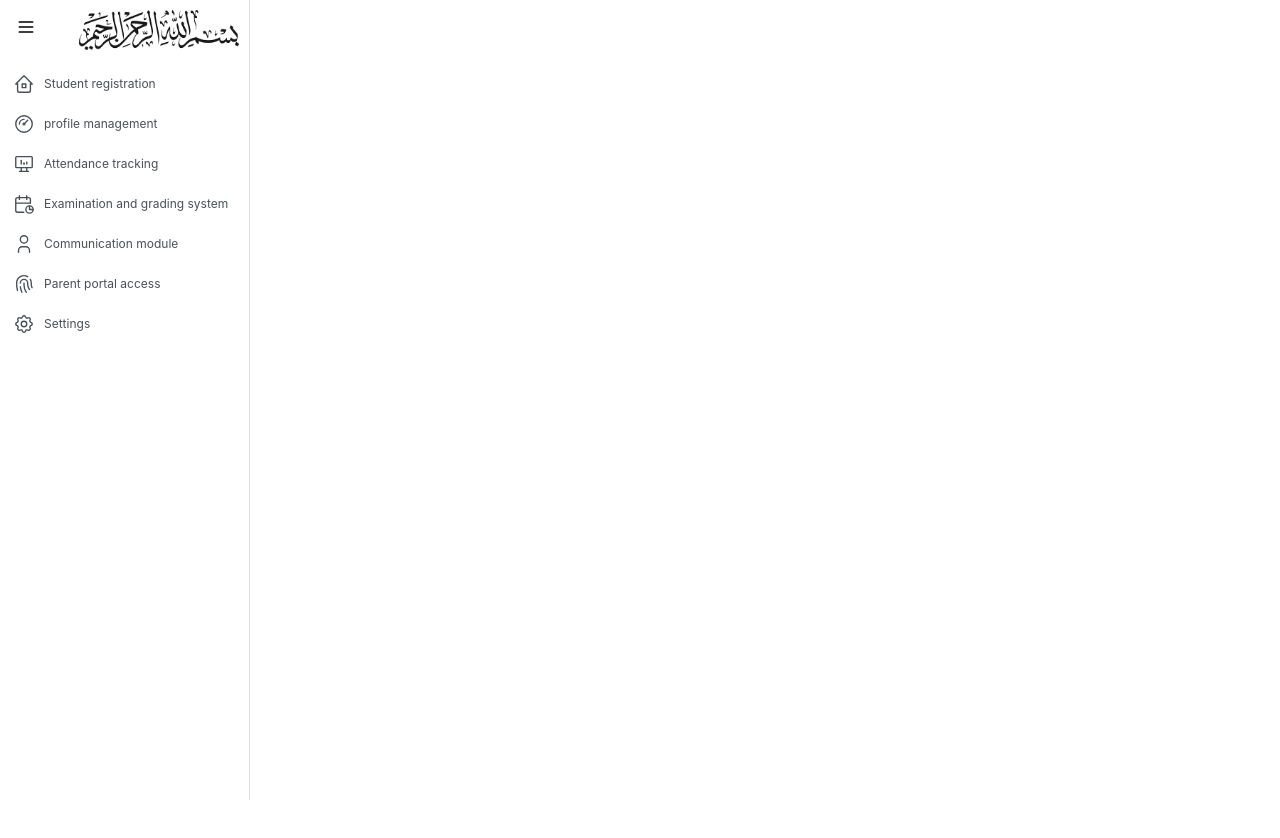
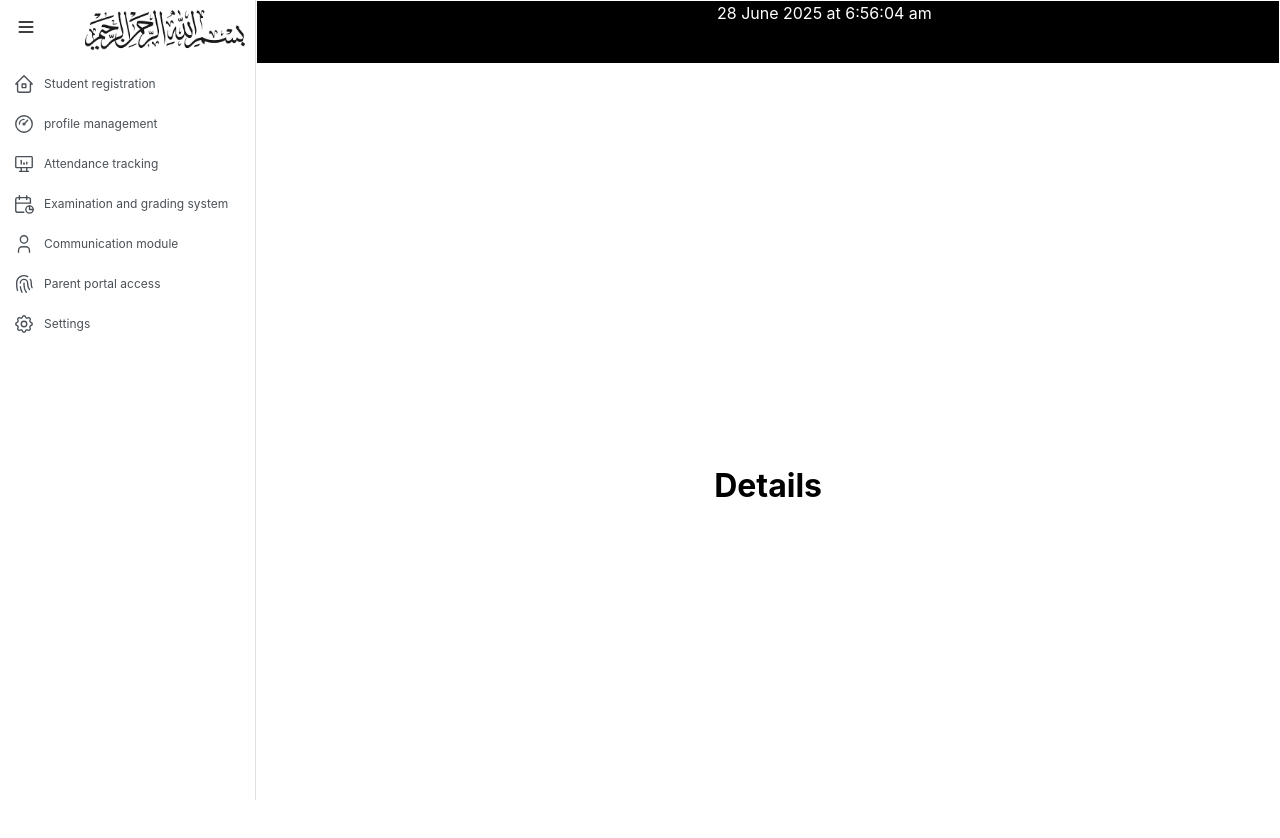
Before and after one commit to Graza4645/App_Front_End, a React (Create React App) app: page / in a window 1280 px wide. Shown: the top 838 px of the page. Before the commit the page ends 800 px from the top, so only its background shows below. Built offline with nearby package versions, Linux system fonts and the light colour scheme.

Commit message:
7-1-1015

```diff
--- a/src/components/Navbar/DoubleNavbar.js
+++ b/src/components/Navbar/DoubleNavbar.js
@@ -1,176 +1,4 @@
-// // src/components/Navbar/DoubleNavbar.js
-// import { useState } from 'react';
-// import {
-//   IconCalendarStats,
-//   IconDeviceDesktopAnalytics,
-//   IconFingerprint,
-//   IconGauge,
-//   IconHome2,
-//   IconSettings,
-//   IconUser,
-// } from '@tabler/icons-react';
-// import { Title, Tooltip, UnstyledButton } from '@mantine/core';
-// import { MantineLogo } from '@mantinex/mantine-logo';
-// import classes from './DoubleNavbar.module.css';
-
-// const mainLinksMockdata = [
-//   { icon: IconHome2, label: 'Home' },
-//   { icon: IconGauge, label: 'Dashboard' },
-//   { icon: IconDeviceDesktopAnalytics, label: 'Analytics' },
-//   { icon: IconCalendarStats, label: 'Releases' },
-//   { icon: IconUser, label: 'Account' },
-//   { icon: IconFingerprint, label: 'Security' },
-//   { icon: IconSettings, label: 'Settings' },
-// ];
-
-// const linksMockdata = [
-//   'Security',
-//   'Settings',
-//   'Dashboard',
-//   'Releases',
-//   'Account',
-//   'Orders',
-//   'Clients',
-//   'Databases',
-//   'Pull Requests',
-//   'Open Issues',
-//   'Wiki pages',
-// ];
-
-// export function DoubleNavbar() {
-//   const [active, setActive] = useState('Releases');
-//   const [activeLink, setActiveLink] = useState('Settings');
-
-//   const mainLinks = mainLinksMockdata.map((link) => (
-//     <Tooltip
-//       label={link.label}
-//       position="right"
-//       withArrow
-//       transitionProps={{ duration: 0 }}
-//       key={link.label}
-//     >
-//       <UnstyledButton
-//         onClick={() => setActive(link.label)}
-//         className={classes.mainLink}
-//         data-active={link.label === active || undefined}
-//       >
-//         <link.icon size={22} stroke={1.5} />
-//       </UnstyledButton>
-//     </Tooltip>
-//   ));
-
-//   const links = linksMockdata.map((link) => (
-//     <a
-//       className={classes.link}
-//       data-active={activeLink === link || undefined}
-//       href="#"
-//       onClick={(event) => {
-//         event.preventDefault();
-//         setActiveLink(link);
-//       }}
-//       key={link}
-//     >
-//       {link}
-//     </a>
-//   ));
-
-//   return (
-//     <nav className={classes.navbar}>
-//       <div className={classes.wrapper}>
-//         <div className={classes.aside}>
-//           <div className={classes.logo}>
-//             <MantineLogo type="mark" size={30} />
-//           </div>
-//           {mainLinks}
-//         </div>
-//         <div className={classes.main}>
-//           <Title order={4} className={classes.title}>
-//             {active}
-//           </Title>
-//           {links}
-//         </div>
-//       </div>
-//     </nav>
-//   );
-// }
-
-
-
-
-
-
-// src/components/Navbar/DoubleNavbar.js
-// import { useState } from 'react';
-// import {
-//   IconCalendarStats,
-//   IconDeviceDesktopAnalytics,
-//   IconFingerprint,
-//   IconGauge,
-//   IconHome2,
-//   IconSettings,
-//   IconUser,
-//   IconMenu2,
-// } from '@tabler/icons-react';
-// import { UnstyledButton } from '@mantine/core';
-// import { MantineLogo } from '@mantinex/mantine-logo';
-// import classes from './DoubleNavbar.module.css';
-
-// const mainLinksMockdata = [
-//   { icon: IconHome2, label: 'Home' },
-//   { icon: IconGauge, label: 'Dashboard' },
-//   { icon: IconDeviceDesktopAnalytics, label: 'Analytics' },
-//   { icon: IconCalendarStats, label: 'Releases' },
-//   { icon: IconUser, label: 'Account' },
-//   { icon: IconFingerprint, label: 'Security' },
-//   { icon: IconSettings, label: 'Settings' },
-// ];
-
-// export function DoubleNavbar() {
-//   const [collapsed, setCollapsed] = useState(false);
-//   const [active, setActive] = useState('Releases');
-
-//   const mainLinks = mainLinksMockdata.map((link) => (
-//     <UnstyledButton
-//       onClick={() => setActive(link.label)}
-//       className={`${classes.mainLink} ${active === link.label ? classes.active : ''}`}
-//       key={link.label}
-//     >
-//       <link.icon size={22} stroke={1.5} />
-//       {!collapsed && <span className={classes.linkLabel}>{link.label}</span>}
-//     </UnstyledButton>
-//   ));
-
-//   return (
-//     <nav className={`${classes.navbar} ${collapsed ? classes.collapsed : classes.expanded}`}>
-//       <div className={classes.topSection}>
-//         <UnstyledButton onClick={() => setCollapsed((c) => !c)} className={classes.toggleButton}>
-//           <IconMenu2 size={20} />
-//         </UnstyledButton>
-//         {!collapsed && (
-//           <div className={classes.logo}>
-//             <MantineLogo type="mark" size={30} />
-//           </div>
-//         )}
-//       </div>
-
-//       <div className={classes.linksContainer}>{mainLinks}</div>
-
-//       {!collapsed && (
-//         <div className={classes.bottomInfo}>
-//           {/* <strong>😊 And we have</strong>
-//           <p>components + emoji + image</p> */}
-//         </div>
-//       )}
-//     </nav>
-//   );
-// }
-
-
-
-
-
-
-import { useState } from 'react';
+import { useEffect, useState } from 'react';
 import {
   IconCalendarStats,
   IconDeviceDesktopAnalytics,
@@ -199,6 +27,7 @@ const mainLinksMockdata = [
 export function DoubleNavbar() {
   const [collapsed, setCollapsed] = useState(false);
   const [active, setActive] = useState('Releases');
+  const [currentDate,setCurrentDate] = useState()
 
   const mainLinks = mainLinksMockdata.map((link) => {
     const button = (
@@ -221,7 +50,27 @@ export function DoubleNavbar() {
     );
   });
 
+  useEffect(() => {
+    const intervalId = setInterval(() => {
+      setCurrentDate(
+        new Date().toLocaleString('en-IN', {
+          day: 'numeric',
+          month: 'long',
+          year: 'numeric',
+          hour: 'numeric',
+          minute: '2-digit',
+          second: '2-digit',
+          hour12: true,
+        })
+      );
+    }, 1000);
+
+    return () => clearInterval(intervalId); // Cleanup on unmount
+  }, []);
+
+
   return (
+    <div className={classes.topDiv}>
     <nav className={`${classes.navbar} ${collapsed ? classes.collapsed : classes.expanded}`}>
       <div className={classes.topSection}>
         <UnstyledButton onClick={() => setCollapsed((c) => !c)} className={classes.toggleButton}>
@@ -243,5 +92,17 @@ export function DoubleNavbar() {
         </div>
       )}
     </nav>
+    <div style={{width:'100%'}}>
+     <div className={classes.header}>
+       <div className={classes.logout}>
+           {currentDate}
+       </div>
+
+     </div>
+     <div style={{height:'100%'}}>
+      <h1 style={{textAlign:'center',display:'flex',justifyContent:'center',alignItems:'center',height:'100%'}}>Details</h1>
+     </div>
+    </div>
+    </div>
   );
 }
--- a/src/components/Navbar/DoubleNavbar.module.css
+++ b/src/components/Navbar/DoubleNavbar.module.css
@@ -91,6 +91,10 @@
   background-color: var(--mantine-color-blue-filled);
   color: var(--mantine-color-white);
 } */
+.topDiv{
+  display: flex;
+  /* gap: 2px; */
+}
 
 .navbar {
   height: 100vh;
@@ -99,6 +103,7 @@
   display: flex;
   flex-direction: column;
   transition: width 0.3s ease;
+
 }
 
 .collapsed {
@@ -106,7 +111,8 @@
 }
 
 .expanded {
-  width: 250px;
+  width: 320px;
+  /* box-shadow: 2px 1px 8px 2px rgb(197 197 197); */
 }
 
 .topSection {
@@ -146,10 +152,15 @@
   color: var(--mantine-color-gray-7);
   cursor: pointer;
   transition: background 0.2s ease;
+  width:100%;
 }
 
+
+
 .mainLink:hover {
-  background-color: var(--mantine-color-gray-0);
+  /* background-color: var(--mantine-color-gray-0); */
+  background-color: rgb(196, 216, 243);
+
 }
 
 .active {
@@ -161,7 +172,24 @@
   font-size: 12px;
 }
 
+
 .bottomInfo {
   padding: 14px;
   font-size: 12px;
 }
+
+
+.header{
+  width: 100%;
+ background-color: black;
+  height: 8%;
+  /* border-radius: 12px; */
+  border: 1px solid rgb(255, 255, 255);
+}
+
+.logout{
+
+    color: white;
+    height: 100%;
+    margin-left: 45%;
+}
```
